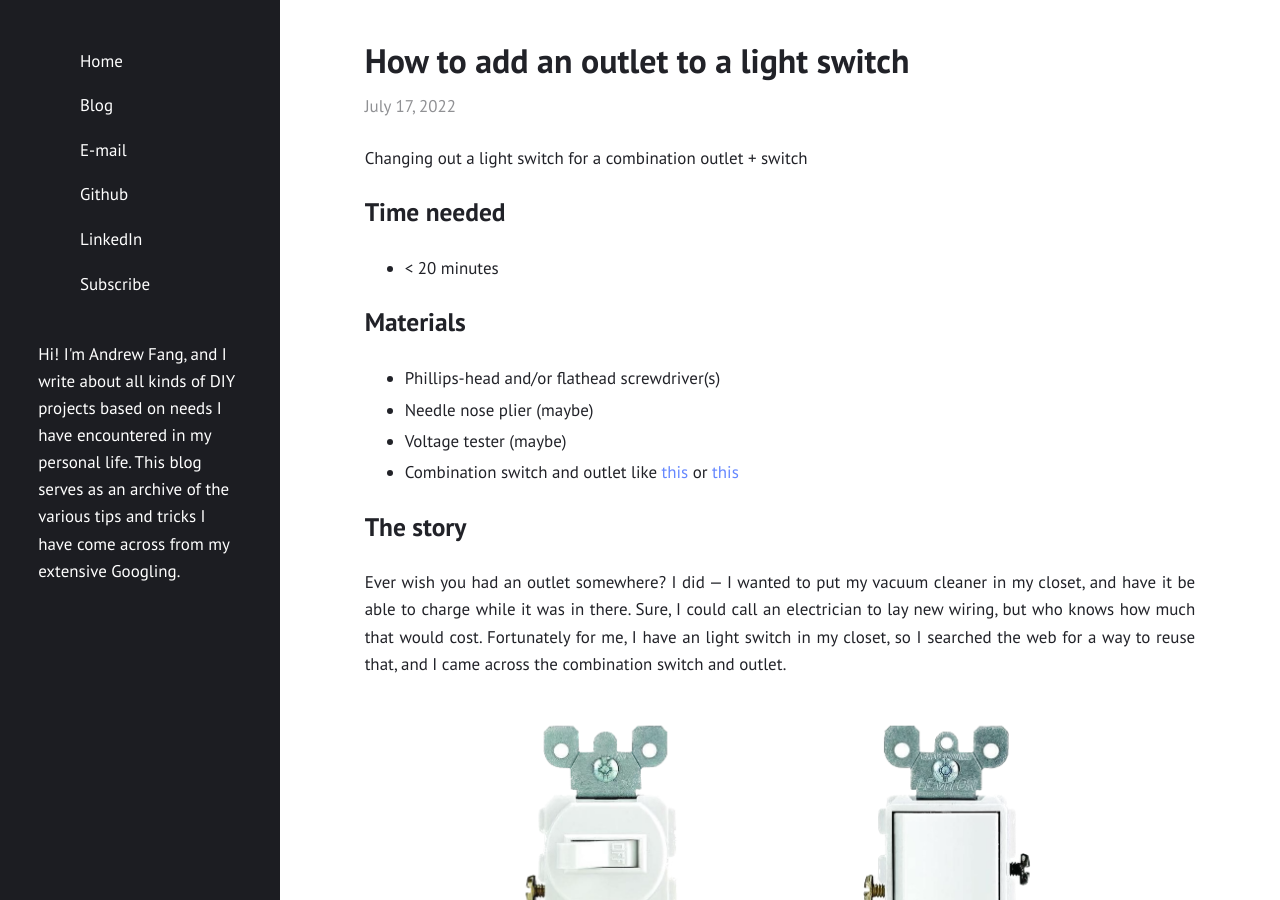
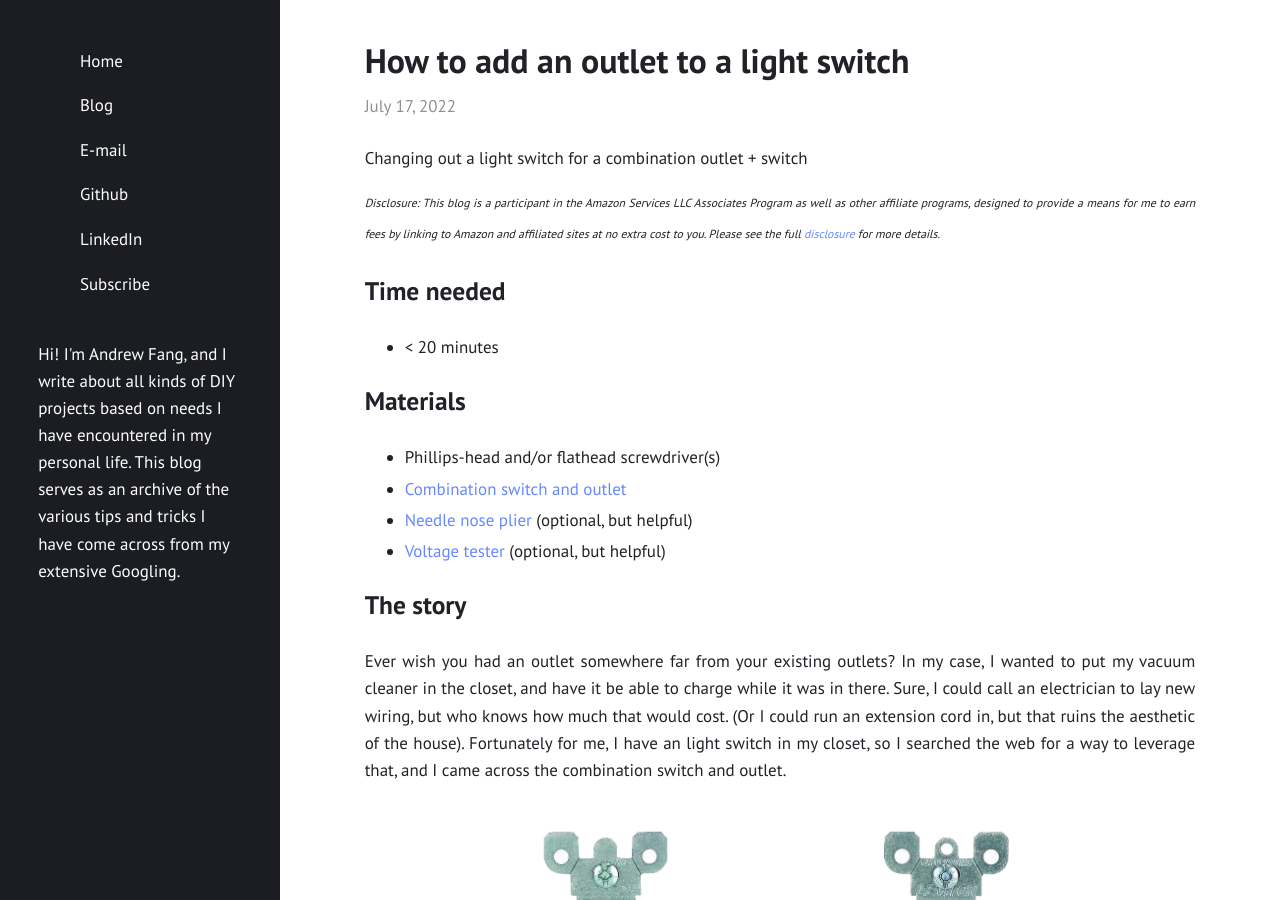
Before and after one commit to andrewfang/blog, a Jekyll site: the page built from _posts/2022-07-16-how-to-add-an-outlet-to-a-light-switch.markdown, in a window 1280 px wide and 900 px high. Built offline with Jekyll 4.4.1, drawn with Linux system fonts in a browser that asks for light colours; a script that is not in the unit is left out; comment, search, counter and statistics services are not loaded; some of the changed text lies outside the part shown.

Commit message:
Add Amazon affiliate disclosure and ad

```diff
--- /dev/null
+++ b/_includes/affiliate.markdown
@@ -0,0 +1 @@
+<sub><sup><em>Disclosure: This blog is a participant in the Amazon Services LLC Associates Program as well as other affiliate programs, designed to provide a means for me to earn fees by linking to Amazon and affiliated sites at no extra cost to you. Please see the full [disclosure](https://andrewbfang.com/affiliateDisclosure.html) for more details.</em></sup></sub>
--- a/_posts/2022-07-16-how-to-add-an-outlet-to-a-light-switch.markdown
+++ b/_posts/2022-07-16-how-to-add-an-outlet-to-a-light-switch.markdown
@@ -10,17 +10,19 @@
 {{ page.description }}
 <!--more-->
 
+{% include affiliate.markdown %}
+
 ## Time needed
 + \< 20 minutes
 
 ## Materials
 + Phillips-head and/or flathead screwdriver(s)
-+ Needle nose plier (maybe)
-+ Voltage tester (maybe)
-+ Combination switch and outlet like [this](https://www.homedepot.com/p/Leviton-15-Amp-Tamper-Resistant-Combination-Switch-and-Outlet-White-R62-T5225-0WS/202035011) or [this](https://www.homedepot.com/p/Leviton-Decora-15-Amp-Tamper-Resistant-Combo-Switch-and-Outlet-White-R62-T5625-0WS/202027001)
++ [Combination switch and outlet](https://amzn.to/3PwcvR9)
++ [Needle nose plier](https://amzn.to/3cah9FU) (optional, but helpful)
++ [Voltage tester](https://amzn.to/3IKr80R) (optional, but helpful)
 
 ## The story
-Ever wish you had an outlet somewhere? I did — I wanted to put my vacuum cleaner in my closet, and have it be able to charge while it was in there. Sure, I could call an electrician to lay new wiring, but who knows how much that would cost. Fortunately for me, I have an light switch in my closet, so I searched the web for a way to reuse that, and I came across the combination switch and outlet.
+Ever wish you had an outlet somewhere far from your existing outlets? In my case, I wanted to put my vacuum cleaner in the closet, and have it be able to charge while it was in there. Sure, I could call an electrician to lay new wiring, but who knows how much that would cost. (Or I could run an extension cord in, but that ruins the aesthetic of the house). Fortunately for me, I have an light switch in my closet, so I searched the web for a way to leverage that, and I came across the combination switch and outlet.
 
 ![Combination switch and outlet]({{site.assets_dir}}/2022-07-16/combination_switch_outlet.png)
 
@@ -48,7 +50,7 @@
 If you have two hot wires and want to this same thing, but on separate feeds, start watching at [6:21](https://youtu.be/gJpS0-5JQgU?t=381).
 
 Other ways of wiring this together are:
-+ The switch controls the outlet (switch flipped off == outlet off): start watching at [2:48](https://youtu.be/gJpS0-5JQgU?t=168).
++ The switch controls the outlet (switch flipped off == outlet off): start watching at [2:48](https://youtu.be/gJpS0-5JQgU?t=168). To be honest though, if you want to do this, I'd suggest just buying a switch like [this one from Amazon](https://amzn.to/3PwcvR9) or [this one from Kasa](https://amzn.to/3PwcvR9), and plug that into the outlet. You'll be able to turn on/off the thing plugged into the outlet manually, with your phone, and with your smart home.
 + The switch controls both the light and the outlet (switch flipped off == light off AND outlet off), start watching at [5:05](https://youtu.be/gJpS0-5JQgU?t=305)
 
 Once you have the wires connected to this new combination outlet + switch, screw this back into the wall and reattach the wall plate.
@@ -56,3 +58,5 @@
 Celebrate!
 
 ![Installed vacuum and outlet]({{site.assets_dir}}/2022-07-16/completed.png)
+
+<div id="amzn-assoc-ad-b7678f07-35c9-4e5c-bfd4-ff67759f048f"></div><script async src="//z-na.amazon-adsystem.com/widgets/onejs?MarketPlace=US&adInstanceId=b7678f07-35c9-4e5c-bfd4-ff67759f048f"></script>
```
